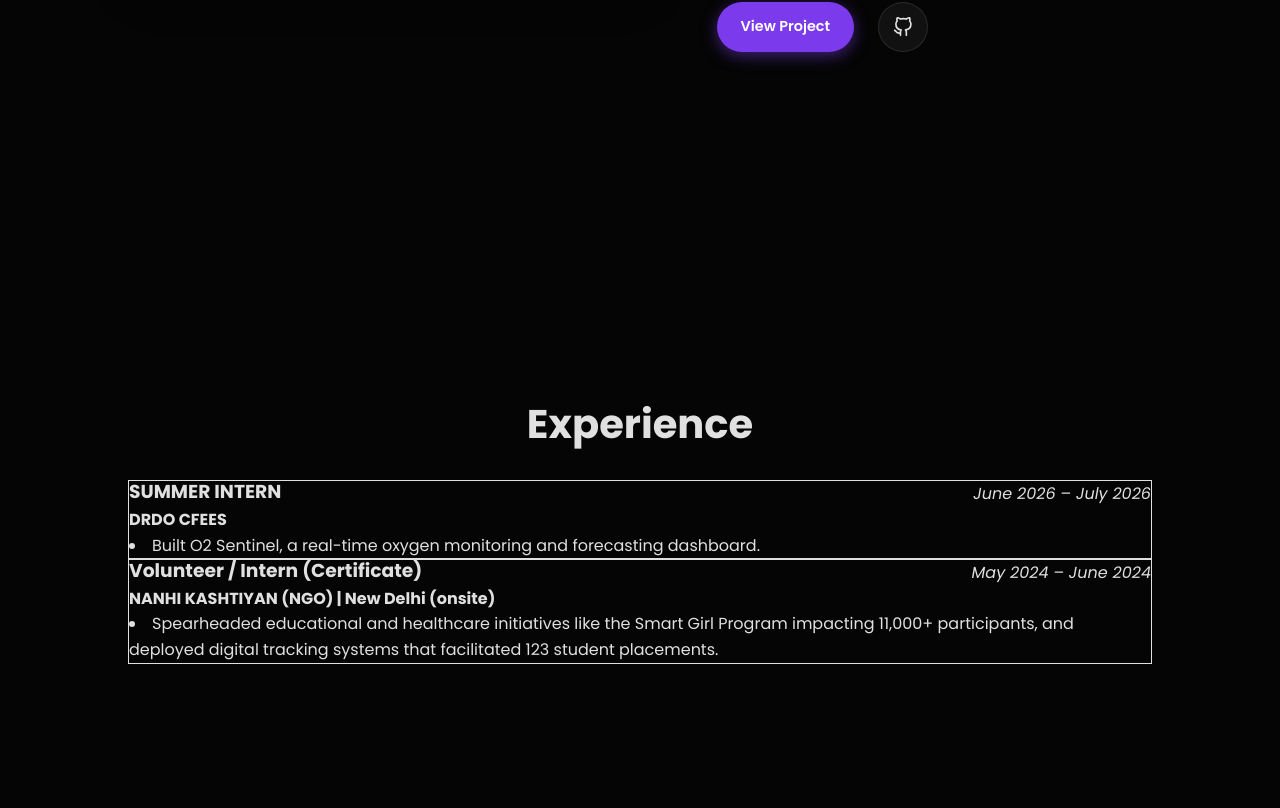
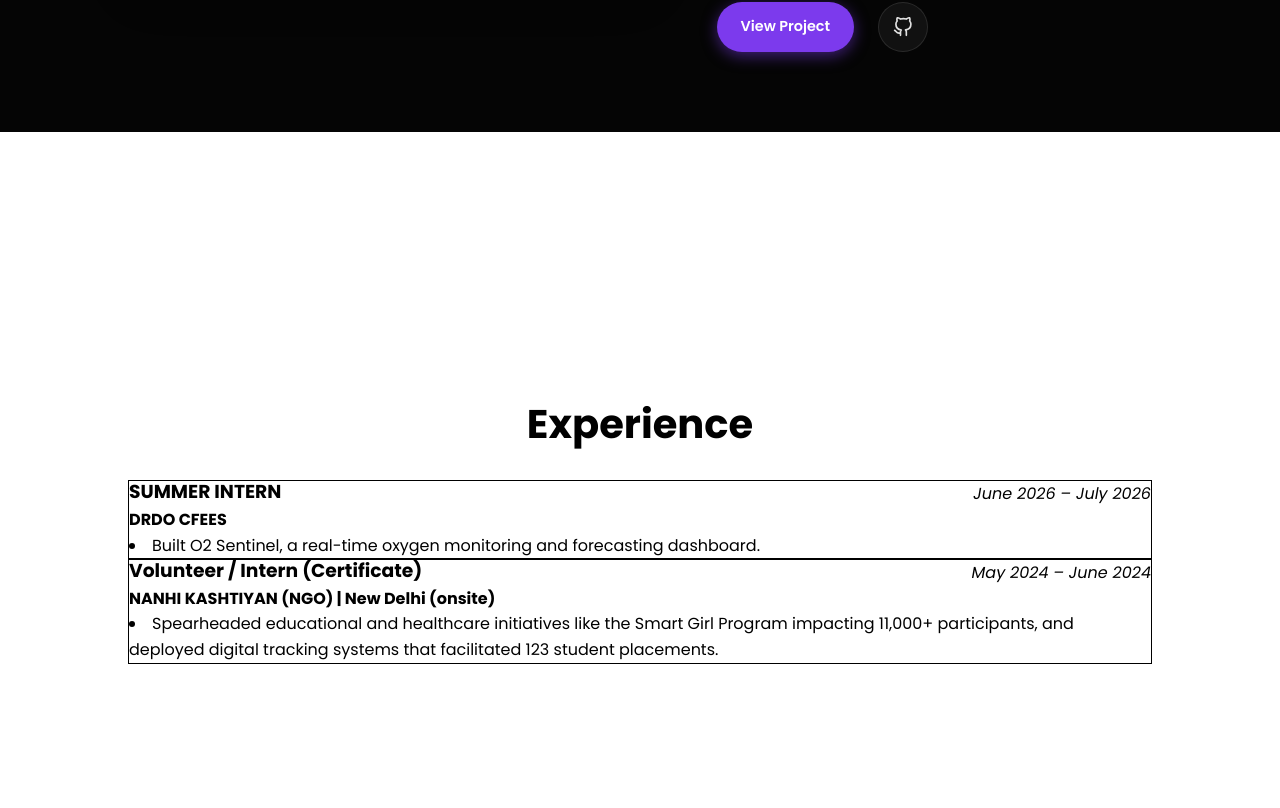
Before and after one commit to sheelakansha/akansha-portfolio, a React (Vite) app in the folder frontend/: page / in a window 1280 px wide. Shown: the part 2932-3740 px from the top of the page. Built offline with nearby package versions, Linux system fonts and the light colour scheme.

Commit message:
Set Experience section background to #ffffff and text to #000000

```diff
--- a/frontend/src/components/Academic.jsx
+++ b/frontend/src/components/Academic.jsx
@@ -4,6 +4,7 @@
 /**
  * Experience Component (Academic.jsx)
  * Full-screen section (100vh) displaying professional experience cards.
+ * Background: #FFFFFF (White) | Text: #000000 (Black)
  */
 const Academic = () => {
     const experiences = [
@@ -50,7 +51,8 @@
     return (
         <section
             id="experience"
-            className="relative w-full h-screen max-h-screen bg-black text-white flex flex-col justify-center items-center overflow-hidden px-6 sm:px-12 md:px-16 lg:px-24 py-10 md:py-16 select-none"
+            className="relative w-full h-screen max-h-screen bg-white text-black flex flex-col justify-center items-center overflow-hidden px-6 sm:px-12 md:px-16 lg:px-24 py-10 md:py-16 select-none"
+            style={{ backgroundColor: '#ffffff', color: '#000000' }}
         >
             <div className="w-full max-w-6xl mx-auto flex flex-col items-center justify-center my-auto">
                 {/* SECTION TITLE */}
@@ -61,7 +63,10 @@
                     viewport={{ once: true, amount: 0.3 }}
                     transition={{ duration: 0.7, ease: [0.16, 1, 0.3, 1] }}
                 >
-                    <h2 className="text-3xl sm:text-4xl md:text-5xl font-bold tracking-tight text-white m-0">
+                    <h2
+                        className="text-3xl sm:text-4xl md:text-5xl font-bold tracking-tight text-black m-0"
+                        style={{ color: '#000000' }}
+                    >
                         Experience
                     </h2>
                 </motion.div>
@@ -79,21 +84,24 @@
                         variants={cardVariants}
                         whileHover={{ y: -4 }}
                         transition={{ type: "spring", stiffness: 240, damping: 20 }}
-                        className="bg-white/5 border border-white/10 rounded-2xl p-6 sm:p-8 backdrop-blur-md flex flex-col justify-between hover:border-violet-500/60 transition-colors duration-300 shadow-xl"
+                        className="bg-zinc-50/80 border border-black/10 rounded-2xl p-6 sm:p-8 flex flex-col justify-between hover:border-black/30 transition-colors duration-300 shadow-md"
                     >
                         <div>
                             <div className="flex justify-between items-start flex-wrap gap-2 mb-2">
-                                <h3 className="text-lg sm:text-xl font-bold text-white tracking-wide">
+                                <h3
+                                    className="text-lg sm:text-xl font-bold text-black tracking-wide"
+                                    style={{ color: '#000000' }}
+                                >
                                     {experiences[0].role}
                                 </h3>
-                                <span className="text-xs sm:text-sm italic font-medium text-violet-400">
+                                <span className="text-xs sm:text-sm italic font-medium text-zinc-600">
                                     {experiences[0].period}
                                 </span>
                             </div>
-                            <h4 className="text-sm sm:text-base font-semibold text-zinc-300 mb-4">
+                            <h4 className="text-sm sm:text-base font-semibold text-zinc-800 mb-4">
                                 {experiences[0].institution}
                             </h4>
-                            <ul className="list-disc list-inside text-xs sm:text-sm text-zinc-400 leading-relaxed space-y-2">
+                            <ul className="list-disc list-inside text-xs sm:text-sm text-zinc-700 leading-relaxed space-y-2">
                                 {experiences[0].description.map((item, i) => (
                                     <li key={i}>{item}</li>
                                 ))}
@@ -102,28 +110,31 @@
                     </motion.div>
 
                     {/* Divider Line */}
-                    <div className="hidden md:block w-[2px] bg-gradient-to-b from-violet-500/10 via-violet-500 to-violet-500/10 rounded-full self-stretch" />
+                    <div className="hidden md:block w-[2px] bg-black/15 rounded-full self-stretch" />
 
                     {/* NANHI KASHTIYAN Card */}
                     <motion.div
                         variants={cardVariants}
                         whileHover={{ y: -4 }}
                         transition={{ type: "spring", stiffness: 240, damping: 20 }}
-                        className="bg-white/5 border border-white/10 rounded-2xl p-6 sm:p-8 backdrop-blur-md flex flex-col justify-between hover:border-violet-500/60 transition-colors duration-300 shadow-xl"
+                        className="bg-zinc-50/80 border border-black/10 rounded-2xl p-6 sm:p-8 flex flex-col justify-between hover:border-black/30 transition-colors duration-300 shadow-md"
                     >
                         <div>
                             <div className="flex justify-between items-start flex-wrap gap-2 mb-2">
-                                <h3 className="text-lg sm:text-xl font-bold text-white tracking-wide">
+                                <h3
+                                    className="text-lg sm:text-xl font-bold text-black tracking-wide"
+                                    style={{ color: '#000000' }}
+                                >
                                     {experiences[1].role}
                                 </h3>
-                                <span className="text-xs sm:text-sm italic font-medium text-violet-400">
+                                <span className="text-xs sm:text-sm italic font-medium text-zinc-600">
                                     {experiences[1].period}
                                 </span>
                             </div>
-                            <h4 className="text-sm sm:text-base font-semibold text-zinc-300 mb-4">
-                                {experiences[1].institution} <span className="text-xs text-zinc-400 font-normal">| {experiences[1].location}</span>
+                            <h4 className="text-sm sm:text-base font-semibold text-zinc-800 mb-4">
+                                {experiences[1].institution} <span className="text-xs text-zinc-600 font-normal">| {experiences[1].location}</span>
                             </h4>
-                            <ul className="list-disc list-inside text-xs sm:text-sm text-zinc-400 leading-relaxed space-y-2">
+                            <ul className="list-disc list-inside text-xs sm:text-sm text-zinc-700 leading-relaxed space-y-2">
                                 {experiences[1].description.map((item, i) => (
                                     <li key={i}>{item}</li>
                                 ))}
```
Also changed, not shown: 1 other file (tests, documents, lock files or other folders).
